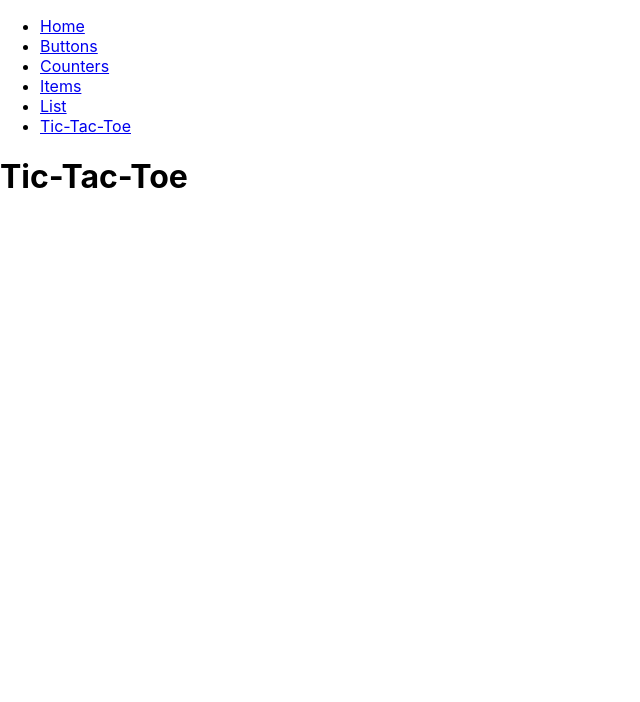
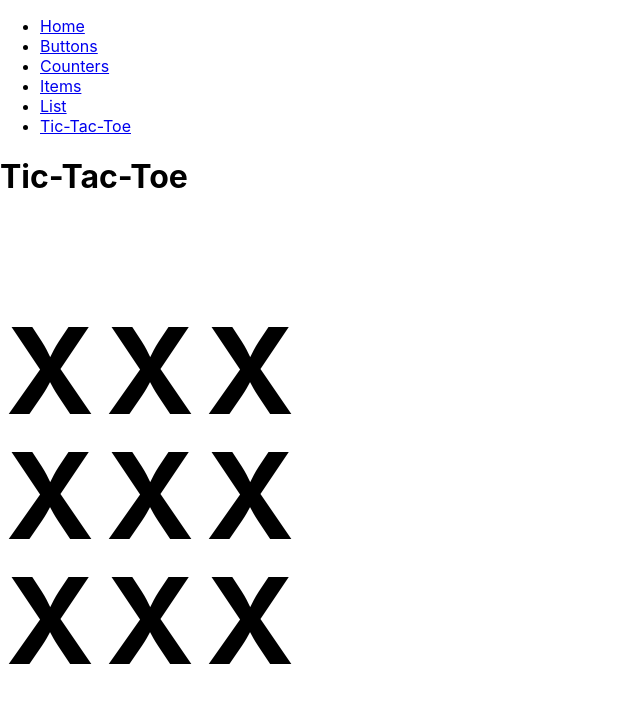
Before and after one commit to TaaviKodari/2023KevatKe1830_React-harjoitus, a React (Create React App) app in the folder 2023kevatke1830_react_harjoitus/: page /TicTacToe in a window 1280 px wide. Shown: the top 702 px of the page, without its empty margins (0-640 px from the left). Built offline with nearby package versions, Linux system fonts and the light colour scheme.

Commit message:
css square kesken

```diff
--- a/2023kevatke1830_react_harjoitus/src/TicTacToe/Board.jsx
+++ b/2023kevatke1830_react_harjoitus/src/TicTacToe/Board.jsx
@@ -0,0 +1,24 @@
+import React from "react";
+import { Square } from "./Square";
+
+export const Board = () =>{
+    return(
+        <div>
+            <div className="row">
+                <Square/>
+                <Square/>
+                <Square/>
+            </div>
+            <div className="row">
+                <Square/>
+                <Square/>
+                <Square/>
+            </div>
+            <div className="row">
+                <Square/>
+                <Square/>
+                <Square/>
+            </div>
+        </div>
+    );
+}
--- a/2023kevatke1830_react_harjoitus/src/TicTacToe/Square.jsx
+++ b/2023kevatke1830_react_harjoitus/src/TicTacToe/Square.jsx
@@ -1,8 +1,9 @@
 import React from "react";
 
-export const Square =()=>{
+export const Square =(props)=>{
+    const classes = props.className?`${props.className} square` : 'square';
     return(
-        <div>
+        <div className={classes}>
             <h1>X</h1>
         </div>
     );
--- a/2023kevatke1830_react_harjoitus/src/TicTacToe/TicTacToe.css
+++ b/2023kevatke1830_react_harjoitus/src/TicTacToe/TicTacToe.css
@@ -0,0 +1,15 @@
+.row{
+    display: flex;
+    flex-direction: row;
+}
+
+.square{
+    width:100px;
+    height: 100px;
+    font-size: 64px;
+    text-align: center;
+    color:black;
+    font-weight: bolder;
+    padding-bottom: 25px;
+    font-size: 60px;
+}
--- a/2023kevatke1830_react_harjoitus/src/TicTacToe/TicTacToe.jsx
+++ b/2023kevatke1830_react_harjoitus/src/TicTacToe/TicTacToe.jsx
@@ -1,10 +1,11 @@
 import React from "react";
 import './TicTacToe.css';
-
+import { Board } from "./Board";
 export const TicTacToe = ()=>{
     return(
         <div>
             <h1>Tic-Tac-Toe</h1>
+            <Board/>
         </div>
     );
 }
```
